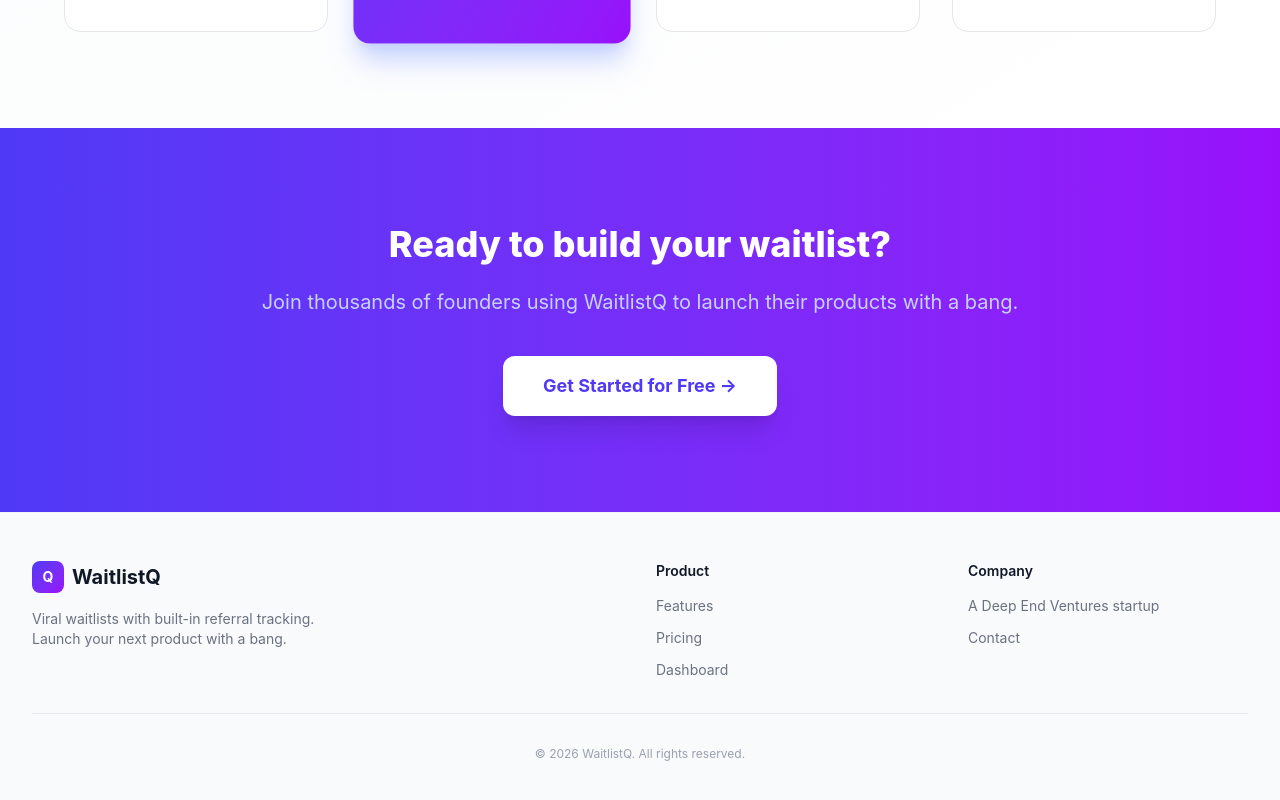
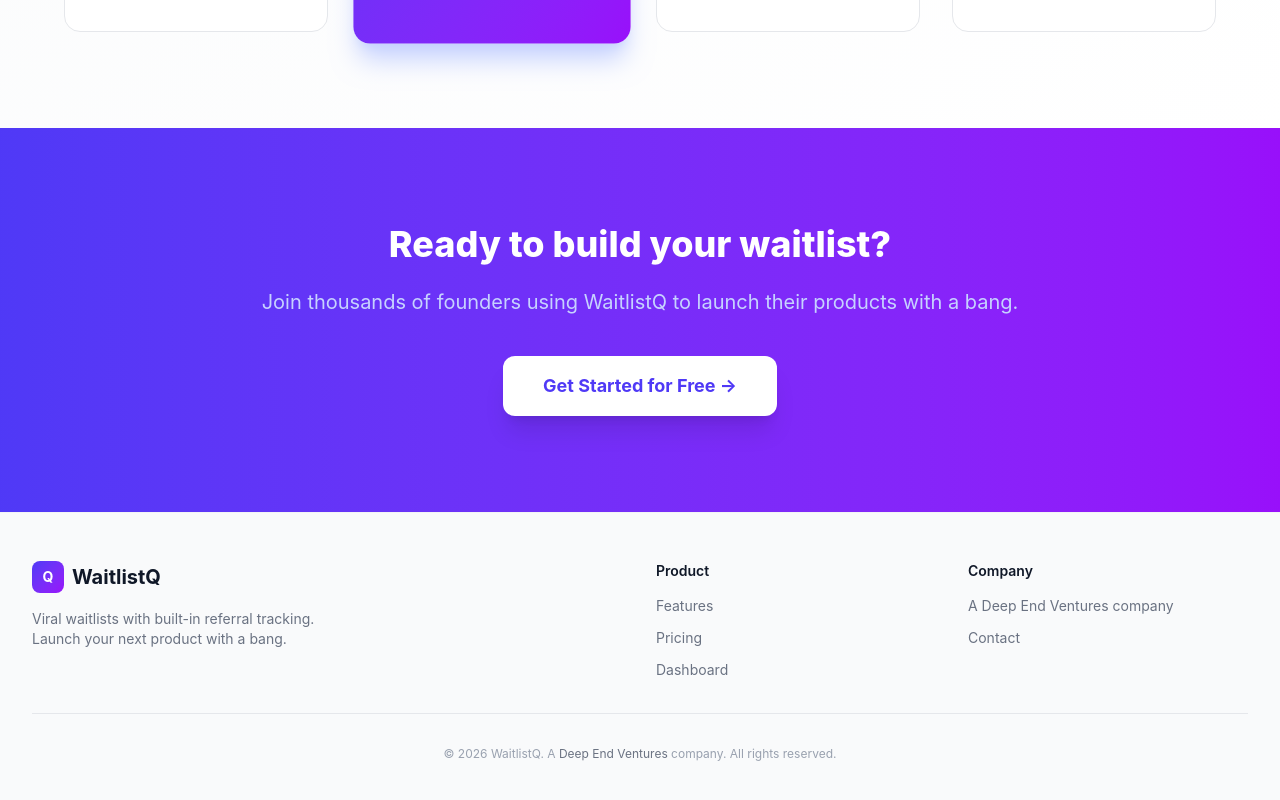
Before and after one commit to deep-end-ventures/waitlistq, a Next.js app: page / in a window 1280 px wide. Shown: the part 3875-4675 px from the top of the page. Built offline with nearby package versions, Linux system fonts and the light colour scheme; no server answers.

Commit message:
chore: add Deep End Ventures portfolio link to footer
- Make 'A Deep End Ventures company' a clickable link
- Add portfolio link to copyright line
- Link to deep-end-ventures.vercel.app for cross-promotion

```diff
--- a/src/components/Footer.tsx
+++ b/src/components/Footer.tsx
@@ -27,13 +27,15 @@
           <div>
             <h4 className="font-semibold text-gray-900 mb-3 text-sm">Company</h4>
             <ul className="space-y-2">
-              <li><span className="text-sm text-gray-500">A Deep End Ventures startup</span></li>
+              <li><a href="https://deep-end-ventures.vercel.app" target="_blank" rel="noopener noreferrer" className="text-sm text-gray-500 hover:text-gray-700">A Deep End Ventures company</a></li>
               <li><a href="mailto:hello@waitlistq.com" className="text-sm text-gray-500 hover:text-gray-700">Contact</a></li>
             </ul>
           </div>
         </div>
         <div className="mt-8 pt-8 border-t border-gray-200 text-center text-xs text-gray-400">
-          © {new Date().getFullYear()} WaitlistQ. All rights reserved.
+          © {new Date().getFullYear()} WaitlistQ. A{' '}
+          <a href="https://deep-end-ventures.vercel.app" target="_blank" rel="noopener noreferrer" className="text-gray-500 hover:text-gray-700">Deep End Ventures</a>{' '}
+          company. All rights reserved.
         </div>
       </div>
     </footer>
```
